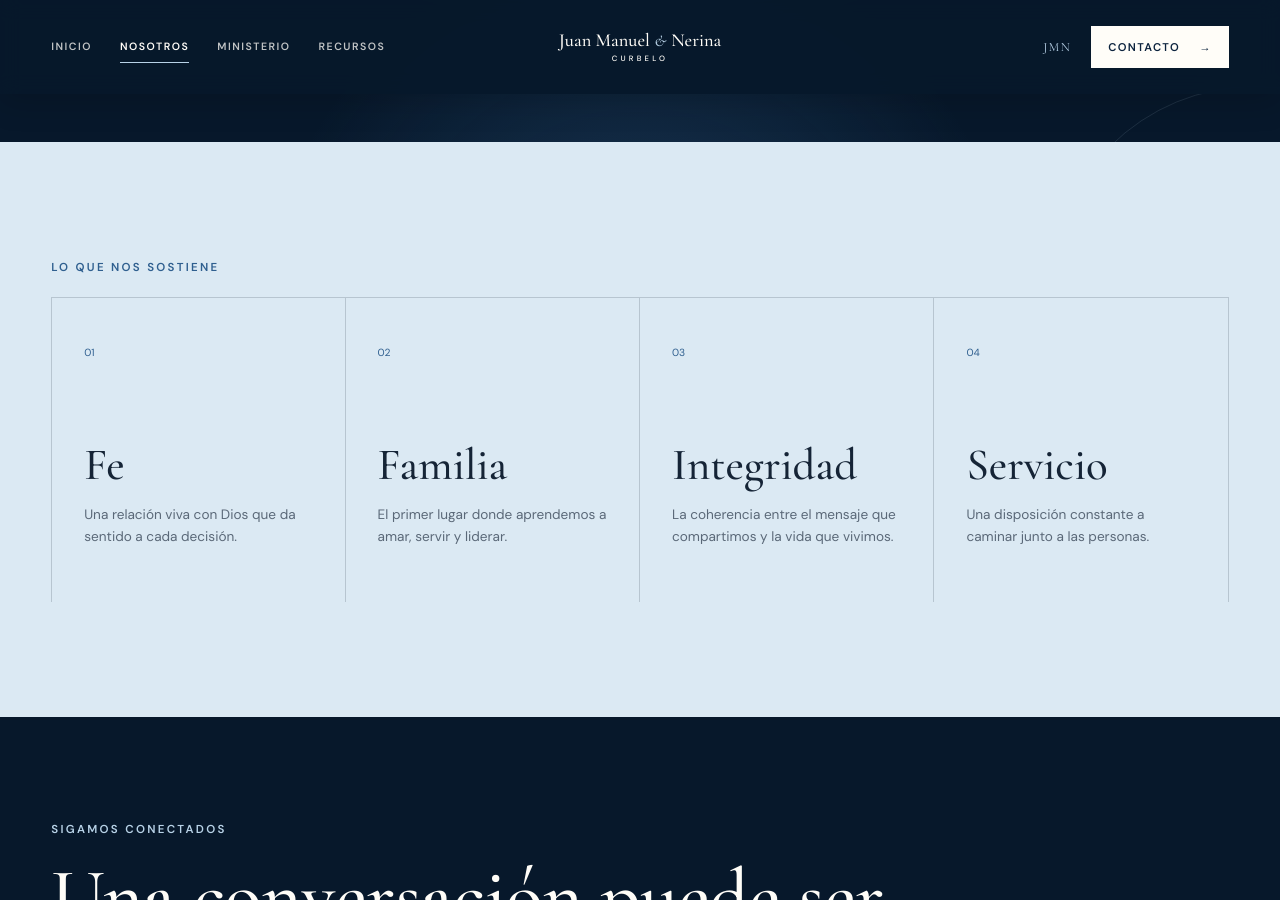
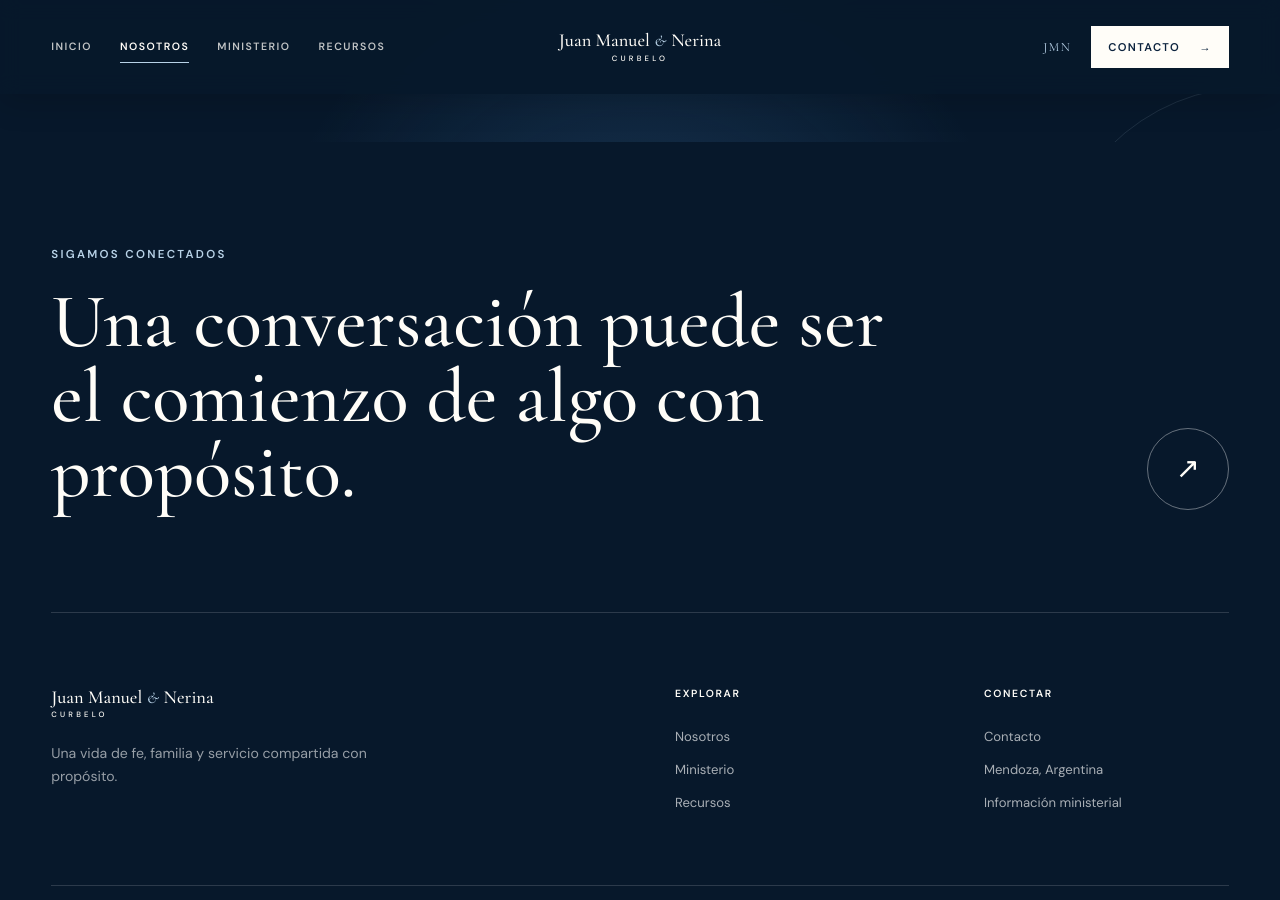
Before and after one commit to anamisladavid-prog/juanmanuelynerinacurbelo, a Jekyll site: the page built from nosotros.html, in a window 1280 px wide and 900 px high, scrolled down 2644 px. Built offline with Jekyll 4.4.1, drawn with Linux system fonts in a browser that asks for light colours.

Commit message:
Remove the values grid from the about page

```diff
--- a/nosotros.html
+++ b/nosotros.html
@@ -51,15 +51,3 @@ permalink: /nosotros/
     <blockquote>«Yo y mi casa serviremos a Jehová».</blockquote>
   </div>
 </section>
-
-<section class="values-section">
-  <div class="shell">
-    <p class="eyebrow" data-reveal>Lo que nos sostiene</p>
-    <div class="values-grid">
-      <article data-reveal><span>01</span><h2>Fe</h2><p>Una relación viva con Dios que da sentido a cada decisión.</p></article>
-      <article data-reveal><span>02</span><h2>Familia</h2><p>El primer lugar donde aprendemos a amar, servir y liderar.</p></article>
-      <article data-reveal><span>03</span><h2>Integridad</h2><p>La coherencia entre el mensaje que compartimos y la vida que vivimos.</p></article>
-      <article data-reveal><span>04</span><h2>Servicio</h2><p>Una disposición constante a caminar junto a las personas.</p></article>
-    </div>
-  </div>
-</section>
```
